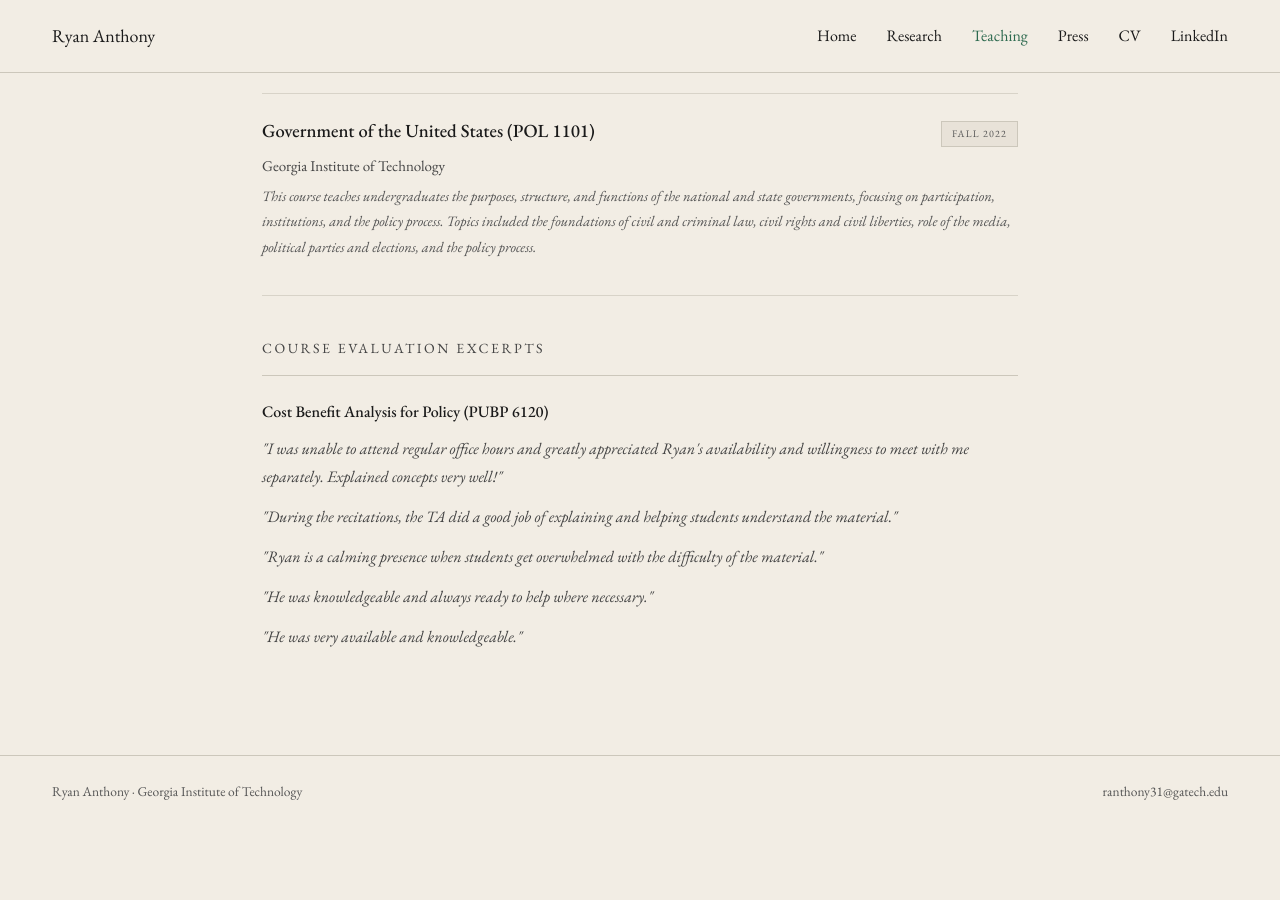
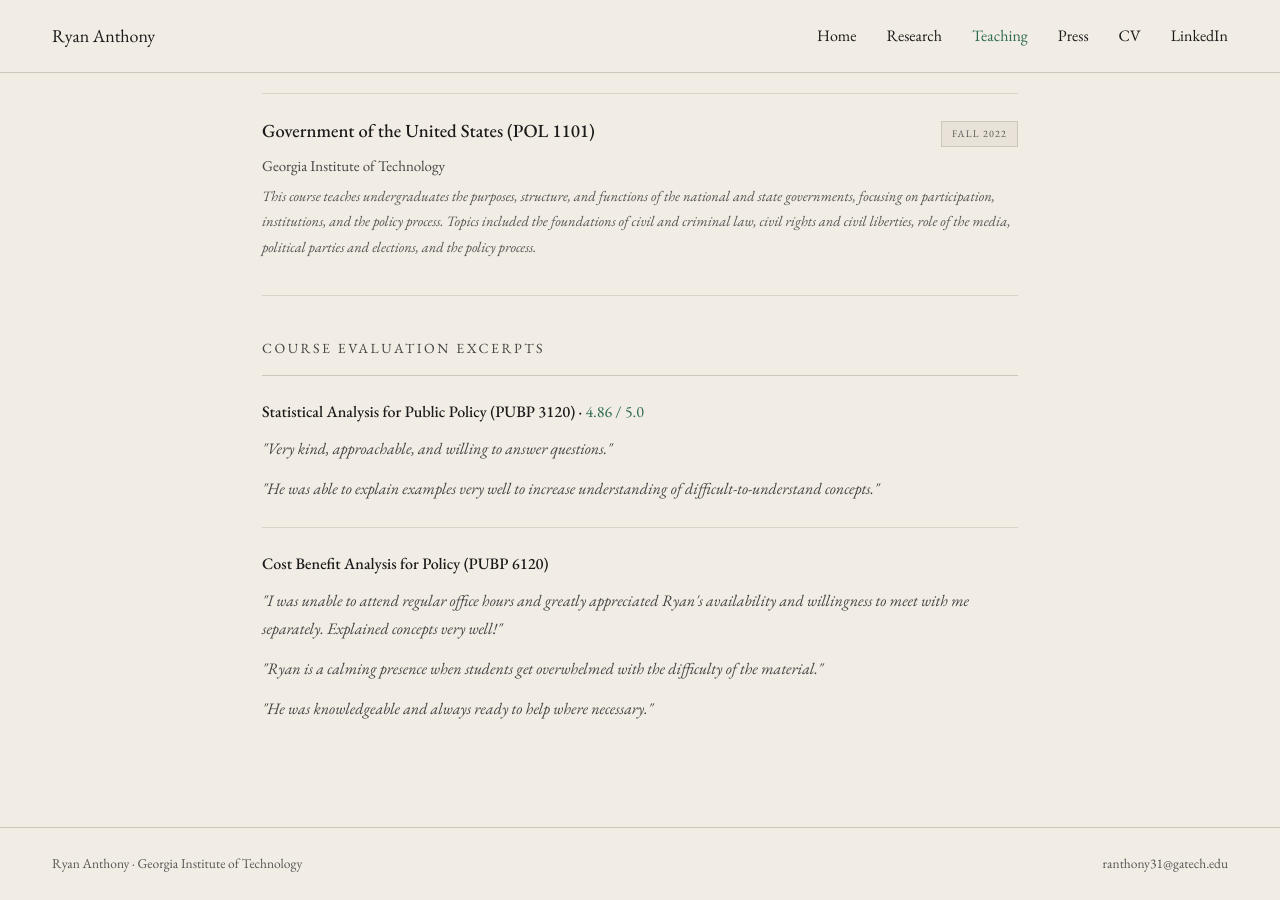
Before and after one commit to rant99/rant99.github.io, a Jekyll site: the page built from _pages/teaching.html, in a window 1280 px wide and 900 px high, scrolled down 615 px. Built offline with Jekyll 4.4.1, drawn with Linux system fonts in a browser that asks for light colours; some web fonts are replaced; before the commit the page ends 1442 px from its top, so only the background shows below that.

Commit message:
Update course evaluations

```diff
--- a/_pages/teaching.html
+++ b/_pages/teaching.html
@@ -47,13 +47,19 @@ permalink: /teaching/
   <p class="subsection-label" style="margin-top: 40px;">Course Evaluation Excerpts</p>
 
   <div class="paper">
+    <p class="paper-title" style="font-size: 16px; font-weight: 500;">Statistical Analysis for Public Policy (PUBP 3120) · <span style="font-weight: 400; color: var(--green);">4.86 / 5.0</span></p>
+    <div style="margin-top: 12px; display: flex; flex-direction: column; gap: 12px;">
+      <p style="font-size: 16px; color: var(--ink-light); font-style: italic;">"Very kind, approachable, and willing to answer questions."</p>
+      <p style="font-size: 16px; color: var(--ink-light); font-style: italic;">"He was able to explain examples very well to increase understanding of difficult-to-understand concepts."</p>
+    </div>
+  </div>
+
+  <div class="paper">
     <p class="paper-title" style="font-size: 16px; font-weight: 500;">Cost Benefit Analysis for Policy (PUBP 6120)</p>
     <div style="margin-top: 12px; display: flex; flex-direction: column; gap: 12px;">
       <p style="font-size: 16px; color: var(--ink-light); font-style: italic;">"I was unable to attend regular office hours and greatly appreciated Ryan's availability and willingness to meet with me separately. Explained concepts very well!"</p>
-      <p style="font-size: 16px; color: var(--ink-light); font-style: italic;">"During the recitations, the TA did a good job of explaining and helping students understand the material."</p>
       <p style="font-size: 16px; color: var(--ink-light); font-style: italic;">"Ryan is a calming presence when students get overwhelmed with the difficulty of the material."</p>
       <p style="font-size: 16px; color: var(--ink-light); font-style: italic;">"He was knowledgeable and always ready to help where necessary."</p>
-      <p style="font-size: 16px; color: var(--ink-light); font-style: italic;">"He was very available and knowledgeable."</p>
     </div>
   </div>
 
```
